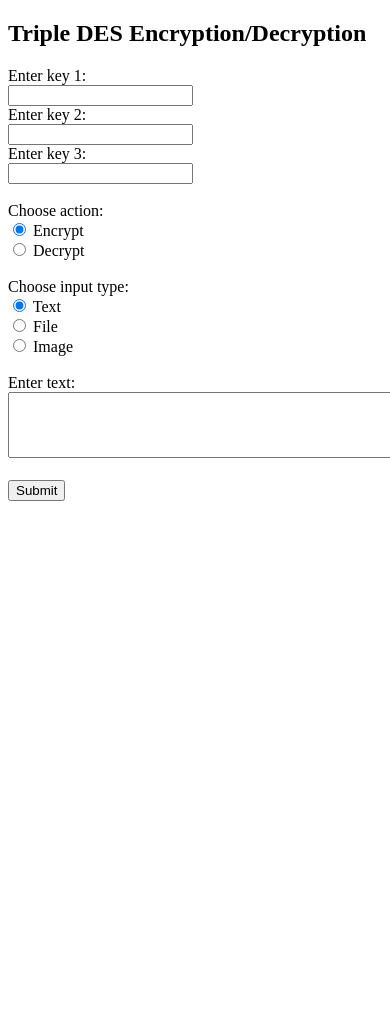
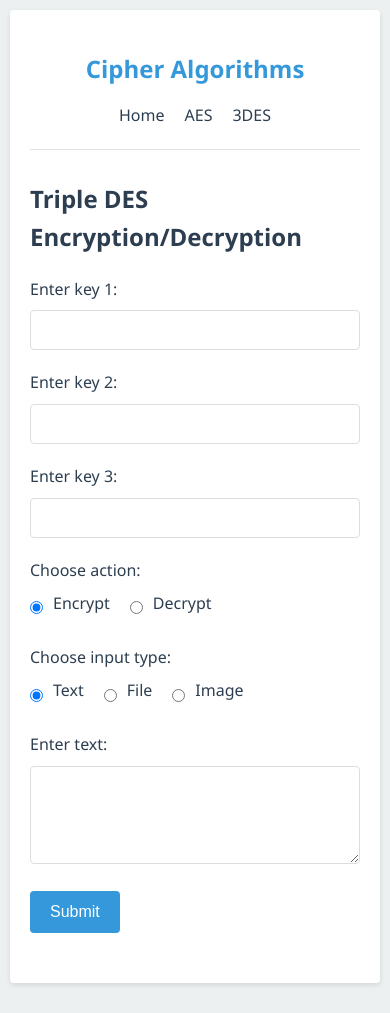
Before and after one commit to matheusbarria/cipher-algorithms, a Flask app: page /3des in a window 390 px wide; the page is wider, and only the part inside the window is pictured. Before the commit the page ends 501 px from the top of that part, so only its background shows below. Run offline with Flask 3, Linux system fonts and the light colour scheme.

Commit message:
Frontend Changes for UI

```diff
--- /dev/null
+++ b/static/css/style.css
@@ -0,0 +1,259 @@
+/* Main Styles for Cipher Algorithms Application */
+:root {
+  --primary-color: #3498db;
+  --secondary-color: #2980b9;
+  --accent-color: #e74c3c;
+  --light-color: #ecf0f1;
+  --dark-color: #2c3e50;
+  --success-color: #2ecc71;
+  --warning-color: #f39c12;
+  --danger-color: #e74c3c;
+  --border-radius: 4px;
+  --box-shadow: 0 2px 5px rgba(0, 0, 0, 0.1);
+  --transition: all 0.3s ease;
+}
+
+* {
+  box-sizing: border-box;
+  margin: 0;
+  padding: 0;
+}
+
+body {
+  font-family: 'Segoe UI', Tahoma, Geneva, Verdana, sans-serif;
+  line-height: 1.6;
+  color: var(--dark-color);
+  background-color: var(--light-color);
+  padding: 20px;
+  max-width: 1200px;
+  margin: 0 auto;
+}
+
+.container {
+  background-color: white;
+  border-radius: var(--border-radius);
+  box-shadow: var(--box-shadow);
+  padding: 30px;
+  margin-bottom: 20px;
+}
+
+/* Header and Navigation */
+header {
+  display: flex;
+  justify-content: space-between;
+  align-items: center;
+  padding: 20px 0;
+  margin-bottom: 30px;
+  border-bottom: 1px solid #e1e1e1;
+}
+
+.logo {
+  font-size: 24px;
+  font-weight: bold;
+  color: var(--primary-color);
+  text-decoration: none;
+}
+
+nav ul {
+  display: flex;
+  list-style: none;
+}
+
+nav ul li {
+  margin-left: 20px;
+}
+
+nav ul li a {
+  color: var(--dark-color);
+  text-decoration: none;
+  transition: var(--transition);
+}
+
+nav ul li a:hover {
+  color: var(--primary-color);
+}
+
+/* Form Styles */
+h2 {
+  margin-bottom: 20px;
+  color: var(--dark-color);
+}
+
+form {
+  margin-bottom: 30px;
+}
+
+label {
+  display: block;
+  margin-bottom: 8px;
+  font-weight: 500;
+}
+
+input[type="text"],
+input[type="password"],
+textarea,
+select {
+  width: 100%;
+  padding: 10px;
+  margin-bottom: 20px;
+  border: 1px solid #ddd;
+  border-radius: var(--border-radius);
+  font-size: 16px;
+  transition: var(--transition);
+}
+
+input[type="text"]:focus,
+input[type="password"]:focus,
+textarea:focus,
+select:focus {
+  outline: none;
+  border-color: var(--primary-color);
+  box-shadow: 0 0 0 2px rgba(52, 152, 219, 0.2);
+}
+
+input[type="radio"],
+input[type="checkbox"] {
+  margin-right: 10px;
+}
+
+.radio-group {
+  display: flex;
+  margin-bottom: 20px;
+}
+
+.radio-option {
+  margin-right: 20px;
+  display: flex;
+  align-items: center;
+}
+
+button,
+input[type="submit"] {
+  background-color: var(--primary-color);
+  color: white;
+  border: none;
+  padding: 12px 20px;
+  border-radius: var(--border-radius);
+  cursor: pointer;
+  font-size: 16px;
+  transition: var(--transition);
+}
+
+button:hover,
+input[type="submit"]:hover {
+  background-color: var(--secondary-color);
+}
+
+.btn-secondary {
+  background-color: var(--light-color);
+  color: var(--dark-color);
+  border: 1px solid #ddd;
+}
+
+.btn-secondary:hover {
+  background-color: #ddd;
+}
+
+/* File Upload */
+.file-upload {
+  border: 2px dashed #ddd;
+  padding: 20px;
+  text-align: center;
+  margin-bottom: 20px;
+  border-radius: var(--border-radius);
+  transition: var(--transition);
+}
+
+.file-upload:hover {
+  border-color: var(--primary-color);
+}
+
+/* Results Section */
+.result-section {
+  background-color: #f9f9f9;
+  padding: 20px;
+  border-radius: var(--border-radius);
+  margin-top: 30px;
+}
+
+.result-section h3 {
+  margin-bottom: 15px;
+  color: var(--dark-color);
+}
+
+.download-link {
+  display: inline-block;
+  margin-top: 15px;
+  padding: 10px 15px;
+  background-color: var(--success-color);
+  color: white;
+  text-decoration: none;
+  border-radius: var(--border-radius);
+  transition: var(--transition);
+}
+
+.download-link:hover {
+  background-color: #27ae60;
+}
+
+/* Home Page Buttons */
+.algorithm-buttons {
+  display: flex;
+  flex-wrap: wrap;
+  gap: 20px;
+  justify-content: center;
+  margin-top: 30px;
+}
+
+.algorithm-button {
+  padding: 20px 40px;
+  font-size: 18px;
+  background-color: var(--primary-color);
+  color: white;
+  border: none;
+  border-radius: var(--border-radius);
+  cursor: pointer;
+  transition: var(--transition);
+  width: 200px;
+  text-align: center;
+}
+
+.algorithm-button:hover {
+  background-color: var(--secondary-color);
+  transform: translateY(-3px);
+  box-shadow: 0 4px 8px rgba(0, 0, 0, 0.1);
+}
+
+/* Responsive Design */
+@media (max-width: 768px) {
+  body {
+    padding: 10px;
+  }
+
+  .container {
+    padding: 20px;
+  }
+
+  header {
+    flex-direction: column;
+  }
+
+  nav ul {
+    margin-top: 15px;
+  }
+
+  nav ul li {
+    margin-left: 10px;
+    margin-right: 10px;
+  }
+
+  .algorithm-buttons {
+    flex-direction: column;
+    align-items: center;
+  }
+
+  .algorithm-button {
+    width: 100%;
+    max-width: 300px;
+  }
+}
--- a/templates/3des.html
+++ b/templates/3des.html
@@ -2,55 +2,95 @@
 <html lang="en">
 <head>
     <meta charset="UTF-8">
-    <title>3DES Input Form</title>
+    <meta name="viewport" content="width=device-width, initial-scale=1.0">
+    <title>3DES Encryption</title>
+    <link rel="stylesheet" href="{{ url_for('static', filename='css/style.css') }}">
 </head>
 <body>
+    <div class="container">
+        <header>
+            <a href="/" class="logo">Cipher Algorithms</a>
+            <nav>
+                <ul>
+                    <li><a href="/">Home</a></li>
+                    <li><a href="/aes">AES</a></li>
+                    <li><a href="/3des">3DES</a></li>
+                </ul>
+            </nav>
+        </header>
+
         <h2>Triple DES Encryption/Decryption</h2>
         <form id="3desForm" method="POST" enctype="multipart/form-data">
-        <label for="key1">Enter key 1:</label><br>
-        <input type="text" id="key1" name="key1" required><br>
+            <div class="form-group">
+                <label for="key1">Enter key 1:</label>
+                <input type="text" id="key1" name="key1" required>
+            </div>
 
-        <label for="key2">Enter key 2:</label><br>
-        <input type="text" id="key2" name="key2" required><br>
+            <div class="form-group">
+                <label for="key2">Enter key 2:</label>
+                <input type="text" id="key2" name="key2" required>
+            </div>
 
-        <label for="key3">Enter key 3:</label><br>
-        <input type="text" id="key3" name="key3" required><br><br>
+            <div class="form-group">
+                <label for="key3">Enter key 3:</label>
+                <input type="text" id="key3" name="key3" required>
+            </div>
 
-        <label>Choose action:</label><br>
+            <div class="form-group">
+                <label>Choose action:</label>
+                <div class="radio-group">
+                    <div class="radio-option">
                         <input type="radio" id="encrypt" name="action" value="encrypt" checked>
-        <label for="encrypt">Encrypt</label><br>
+                        <label for="encrypt">Encrypt</label>
+                    </div>
+                    <div class="radio-option">
                         <input type="radio" id="decrypt" name="action" value="decrypt">
-        <label for="decrypt">Decrypt</label><br><br>
+                        <label for="decrypt">Decrypt</label>
+                    </div>
+                </div>
+            </div>
 
-        <label>Choose input type:</label><br>
+            <div class="form-group">
+                <label>Choose input type:</label>
+                <div class="radio-group">
+                    <div class="radio-option">
                         <input type="radio" id="text" name="inputMode" value="text" checked>
-        <label for="text">Text</label><br>
+                        <label for="text">Text</label>
+                    </div>
+                    <div class="radio-option">
                         <input type="radio" id="file" name="inputMode" value="file">
-        <label for="file">File</label><br>
+                        <label for="file">File</label>
+                    </div>
+                    <div class="radio-option">
                         <input type="radio" id="image" name="inputMode" value="image">
-        <label for="image">Image</label><br><br>
+                        <label for="image">Image</label>
+                    </div>
+                </div>
+            </div>
 
             <!-- Div for text input -->
-        <div id="textInput">
-            <label for="text">Enter text:</label><br>
-            <textarea id="text" name="text" rows="4" cols="50"></textarea><br><br>
+            <div id="textInput" class="form-group">
+                <label for="text">Enter text:</label>
+                <textarea id="text" name="text" rows="4"></textarea>
             </div>
 
             <!-- Div for file upload -->
-        <div id="fileInput" style="display: none;">
-            <label for="file_sub">Upload a file:</label><br>
-            <input type="file" id="file_sub" name="file_sub"><br><br>
+            <div id="fileInput" class="form-group file-upload" style="display: none;">
+                <label for="file_sub">Upload a file:</label>
+                <input type="file" id="file_sub" name="file_sub">
             </div>
 
             <input type="submit" value="Submit">
         </form>
 
         {% if values %}
+        <div class="result-section">
             <h3>Result:</h3>
             <p>{{ values.result }}</p>
             {% if values.file_name %}
-            <a href="{{ url_for('download_file', filename=values.file_name) }}">Download File</a>
+                <a href="{{ url_for('download_file', filename=values.file_name) }}" class="download-link">Download File</a>
             {% endif %}
+        </div>
         {% endif %}
 
     <script>
@@ -69,5 +109,6 @@
             });
         });
     </script>
+    </div> <!-- Close container div -->
 </body>
 </html>
```
Also changed, not shown: templates/aes.html (+46 -25 lines), templates/home.html (+35 -6 lines), app.py (line endings or trailing spaces). Lines whose indentation alone changed are shown as unchanged.
